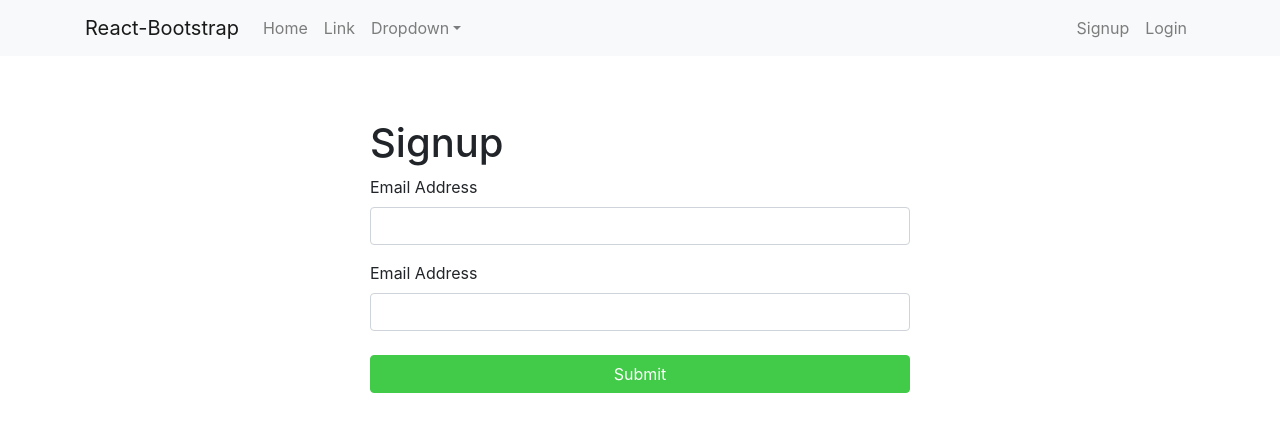
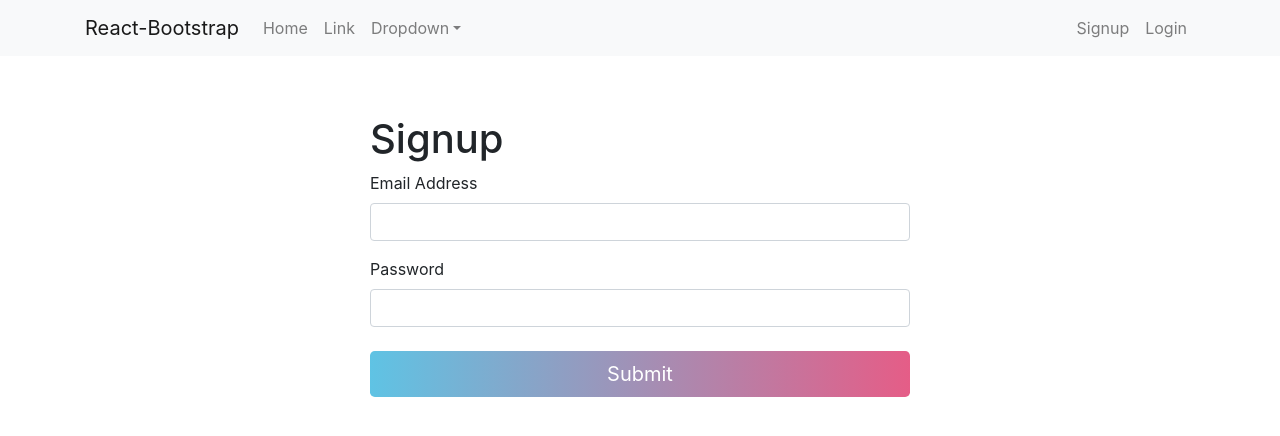
Before and after one commit to danieldie/adonis-next, a Next.js app in the folder packages/frontend/: page /signup in a window 1280 px wide. Shown: the top 436 px of the page. Built offline with nearby package versions, Linux system fonts and the light colour scheme.

Commit message:
Add gradient

```diff
--- a/packages/frontend/components/EmailPasswordForm.tsx
+++ b/packages/frontend/components/EmailPasswordForm.tsx
@@ -20,15 +20,19 @@ const CustomField = ({ name, label, type }) => (
 export default function EmailPasswordForm({ formik }) {
   return (
     <Form>
-      <CustomField name="email" type={"email"} label="Email Address" />
-      <CustomField name="password" type={"password"} label="Email Address" />
+      <CustomField name="email" type="email" label="Email Address" />
+      <CustomField name="password" type="password" label="Password" />
 
       <Button
         block
         type="submit"
-        variant="success"
-        className="mt-4"
+        className="mt-4 gradient"
+        size="lg"
         disabled={formik.isSubmitting}
+        style={{
+          background: "linear-gradient(to right, #5FC3E4, #E55D87)",
+          border: "0px solid black",
+        }}
       >
         Submit
       </Button>
```
